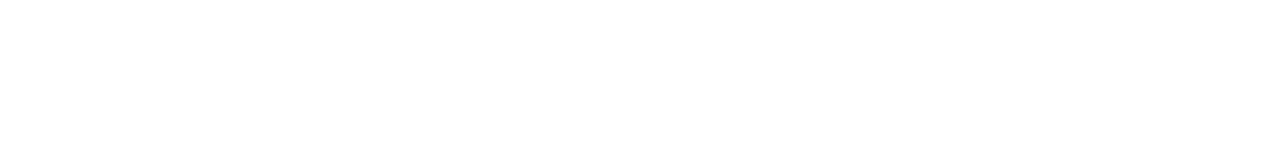
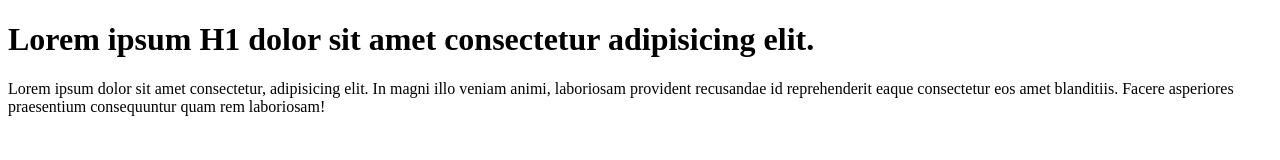
Before and after one commit to joseaugustosva/livroHTML5CSS3, a plain HTML site: page capitulo2/quebras-de-linha-na-html.html in a window 1280 px wide. Drawn offline with Linux system fonts and the light colour scheme.

Commit message:
Inserir elemento h1 e p com quebra de linha na marcação HTML em quebras-de-linha-na-html.html

```diff
--- a/capitulo2/quebras-de-linha-na-html.html
+++ b/capitulo2/quebras-de-linha-na-html.html
@@ -7,7 +7,13 @@
 </head>
 
 <body>
+  <h1>Lorem ipsum H1 dolor sit amet consectetur adipisicing elit.</h1>
+  <p>Lorem ipsum dolor sit
 
+
+    amet consectetur, adipisicing elit. In magni illo veniam animi, laboriosam provident recusandae id reprehenderit eaque consectetur eos amet blanditiis. Facere asperiores praesentium consequuntur quam rem laboriosam!</p>
+
+  <!-- Mesmo com a quebra de linha na marcação HTML para o usuário final o texto não é quebrado.-->
 </body>
 
 </html>
```
